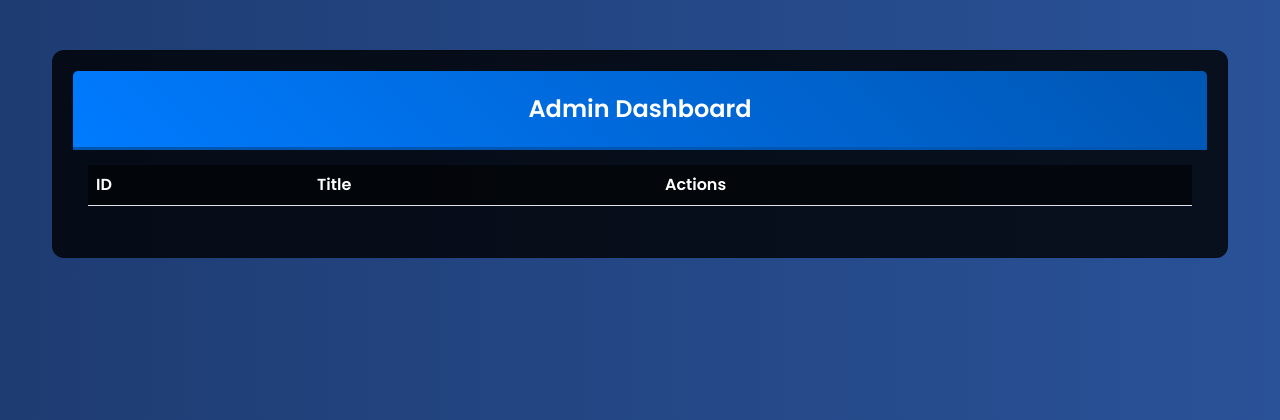
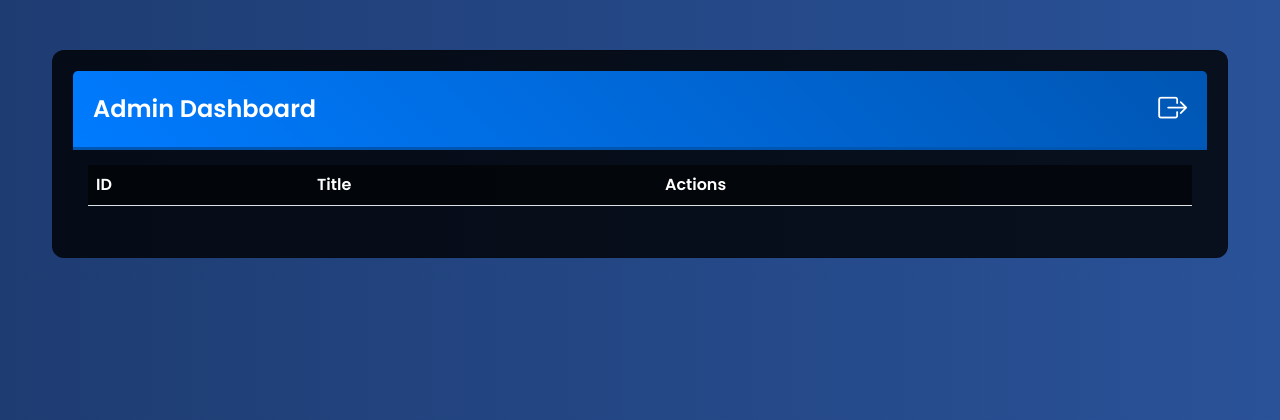
Before and after one commit to fadlanfatardilla/survey_app, a PHP site: page /admin/index.php in a window 1280 px wide. Shown: the top 420 px of the page. Run offline with PHP 8.4, Linux system fonts and the light colour scheme; the visitor is signed in with stand-in values (Sample User, id 1); data that the repository does not hold is empty; some libraries are stand-ins or nearby versions.

Commit message:
update-logout-button

```diff
--- a/admin/index.php
+++ b/admin/index.php
@@ -22,13 +22,16 @@ $surveys = $stmt->fetchAll();
         integrity="sha384-rbsA2VBKQhggwzxH7pPCaAqO46MgnOM80zW1RWuH61DGLwZJEdK2Kadq2F9CUG65" crossorigin="anonymous">
     <link href="https://fonts.googleapis.com/css2?family=Poppins:wght@300;400;600&display=swap" rel="stylesheet">
     <link rel="stylesheet" href="../css/index_admin.css">
+    <script src="https://cdn.jsdelivr.net/npm/sweetalert2@11"></script>
+    <link href="https://cdn.jsdelivr.net/npm/bootstrap-icons/font/bootstrap-icons.css" rel="stylesheet">
 </head>
 
 <body>
     <div class="container">
         <div class="card">
-            <div class="card-header">
-                Admin Dashboard
+            <div class="card-header d-flex justify-content-between align-items-center">
+                <span>Admin Dashboard</span>
+                <i id="logoutIcon" class="bi bi-box-arrow-right" data-bs-toggle="tooltip" title="Logout"></i>
             </div>
             <div class="card-body">
                 <table class="table table-striped table-hover">
@@ -100,6 +103,29 @@ $surveys = $stmt->fetchAll();
                     },
                 });
             });
+
+            $("#logoutIcon").on("click", function() {
+                Swal.fire({
+                    title: 'Are you sure you want to logout?',
+                    text: "You will be redirected to the login page.",
+                    icon: 'warning',
+                    showCancelButton: true,
+                    confirmButtonColor: '#007bff',
+                    cancelButtonColor: '#d33',
+                    confirmButtonText: 'Yes, logout',
+                    cancelButtonText: 'Cancel',
+                    customClass: {
+                        title: 'swal2-title-custom',
+                        popup: 'swal2-popup-custom',
+                        confirmButton: 'swal2-confirm-custom',
+                        cancelButton: 'swal2-cancel-custom'
+                    }
+                }).then((result) => {
+                    if (result.isConfirmed) {
+                        window.location.href = '../auth/logout.php';
+                    }
+                });
+            });
         });
     </script>
 </body>
--- a/css/index_admin.css
+++ b/css/index_admin.css
@@ -27,6 +27,15 @@ body {
   padding: 20px;
   border-bottom: 3px solid #0056b3;
   border-radius: 8px 8px 0 0;
+  position: relative;
+}
+
+.card-header i {
+  position: absolute;
+  right: 20px;
+  top: 50%;
+  transform: translateY(-50%);
+  color: #fff;
 }
 
 .card-body {
@@ -107,3 +116,38 @@ body {
   background: #1e3c72;
   border-color: #1e3c72;
 }
+
+#logoutIcon {
+  font-size: 1.8rem;
+  color: #fff;
+  cursor: pointer;
+  transition: color 0.3s ease, transform 0.3s ease;
+}
+
+#logoutIcon:hover {
+  color: #fff;
+  transform: scale(1.1);
+}
+
+.swal2-title-custom {
+  font-family: "Poppins", sans-serif;
+  font-size: 1.5rem;
+}
+
+.swal2-popup-custom {
+  background: #2a5298;
+  color: #fff;
+  border-radius: 12px;
+}
+
+.swal2-confirm-custom {
+  background: #007bff !important;
+  border-color: #007bff !important;
+  color: #fff !important;
+}
+
+.swal2-cancel-custom {
+  background: #d33 !important;
+  border-color: #d33 !important;
+  color: #fff !important;
+}
```
Lines whose indentation alone changed are shown as unchanged.
